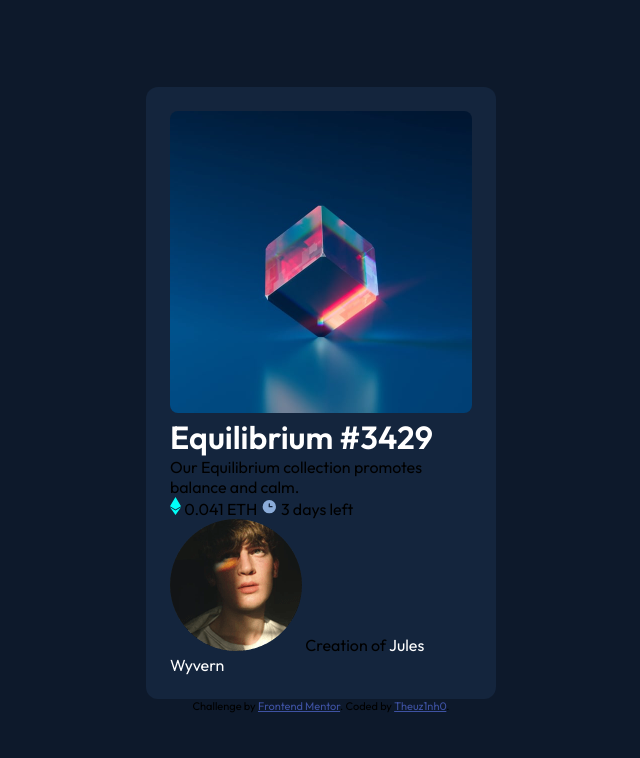
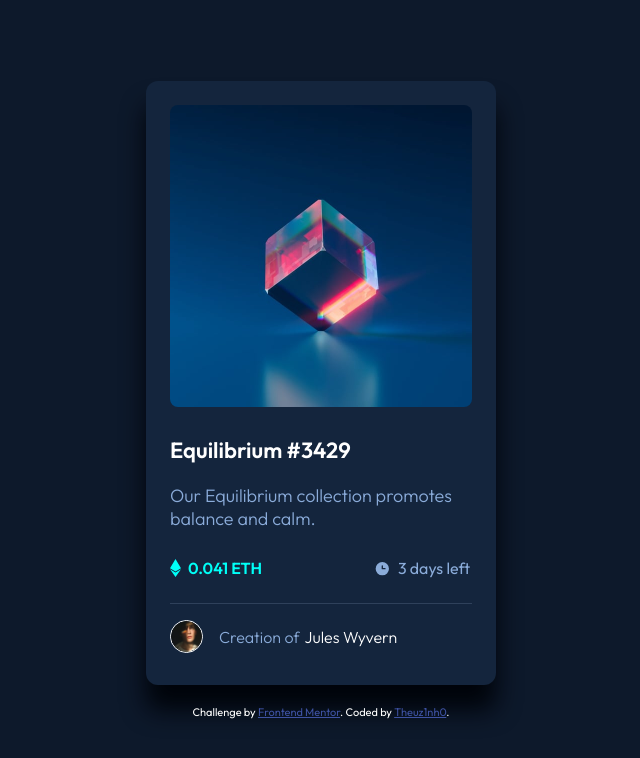
Before and after one commit to Theuz1nh0/NFT-preview-card-component, a plain HTML site: page index.html in a window 1280 px wide. Shown: the whole page, without its empty margins (319-959 px from the left). Drawn offline with Linux system fonts and the light colour scheme.

Commit message:
final version

```diff
--- a/index.html
+++ b/index.html
@@ -12,17 +12,17 @@
 <body>
   <main>
     <div id="image">
-      <a href="" id="link-image"><img src="./images/image-equilibrium.jpg" alt="image equilibrium"
+      <a href="#" id="link-image"><img src="./images/image-equilibrium.jpg" alt="image equilibrium"
           id="image-equilibrium"></a>
     </div>
-    <h1><a href="">Equilibrium #3429</a></h1>
+    <h1><a href="#">Equilibrium #3429</a></h1>
     <p>Our Equilibrium collection promotes balance and calm.</p>
-    <div>
-      <span><img src="./images/icon-ethereum.svg" alt="icon ethereum"> 0.041 ETH</span>
-      <span><img src="./images/icon-clock.svg" alt=""> 3 days left</span>
+    <div id="informations">
+      <img src="./images/icon-ethereum.svg" alt="icon ethereum"><span id="icon-ethereum"> 0.041 ETH</span>
+      <img src="./images/icon-clock.svg" alt="icon clock"><span id="icon-clock"> 3 days left</span>
     </div>
     <section>
-      <img src="./images/image-avatar.png" alt=""> Creation of <a href="">Jules Wyvern</a>
+      <img src="./images/image-avatar.png" alt="image avatar" id="image-avatar"> Creation of<a href="#">Jules Wyvern</a>
     </section>
   </main>
   <footer class="attribution">
--- a/style.css
+++ b/style.css
@@ -9,6 +9,7 @@
 body {
     align-items: center;
     background-color: hsl(217, 54%, 11%);
+    color: hsl(215, 51%, 70%);
     display: flex;
     font-family: 'Outfit', sans-serif;
     flex-direction: column;
@@ -19,12 +20,14 @@ body {
 main {
     background-color: hsl(216, 50%, 16%);
     border-radius: 12px;
+    box-shadow: 0 25px 25px #00040a;
     padding: 24px;
     width: 350px;
 }
 
 #image {
     position: relative;
+    margin-bottom: 25px;
 }
 
 #link-image:active::after {
@@ -46,6 +49,18 @@ main {
     width: 100%;
 }
 
+h1 {
+    font-size: 1.375em;
+    font-weight: 600;
+    margin-bottom: 20px;
+}
+
+p {
+    font-size: 1.125em;
+    font-weight: 300;
+    margin-bottom: 28px;
+}
+
 h1 a,
 section a {
     color: hsl(0, 0%, 100%);
@@ -55,10 +70,52 @@ section a {
 h1 a:hover,
 section a:hover {
     color: hsl(178, 100%, 50%);
+    transition: 500ms;
+}
+
+#informations {
+    align-items: center;
+    border-bottom: 1px solid hsl(215, 32%, 27%);
+    display: flex;
+    flex-direction: row;
+    padding-bottom: 25px;
+}
+
+#icon-ethereum {
+    align-items: center;
+    color: hsl(178, 100%, 50%);
+    font-weight: 600;
+    margin-right: 37%;
+}
+
+#icon-ethereum,
+#icon-clock {
+    margin-left: 7px;
+}
+
+section {
+    align-items: center;
+    display: flex;
+    flex-direction: row;
+    font-weight: 300;
+    margin: 16px 0 8px 0;
+}
+
+section a {
+    margin-left: 5px;
+}
+
+#image-avatar {
+    border: 1px solid white;
+    border-radius: 50%;
+    height: 33px;
+    margin-right: 16px;
 }
 
 .attribution {
+    color: white;
     font-size: 11px;
+    margin-top: 20px;
     text-align: center;
 }
 
```
